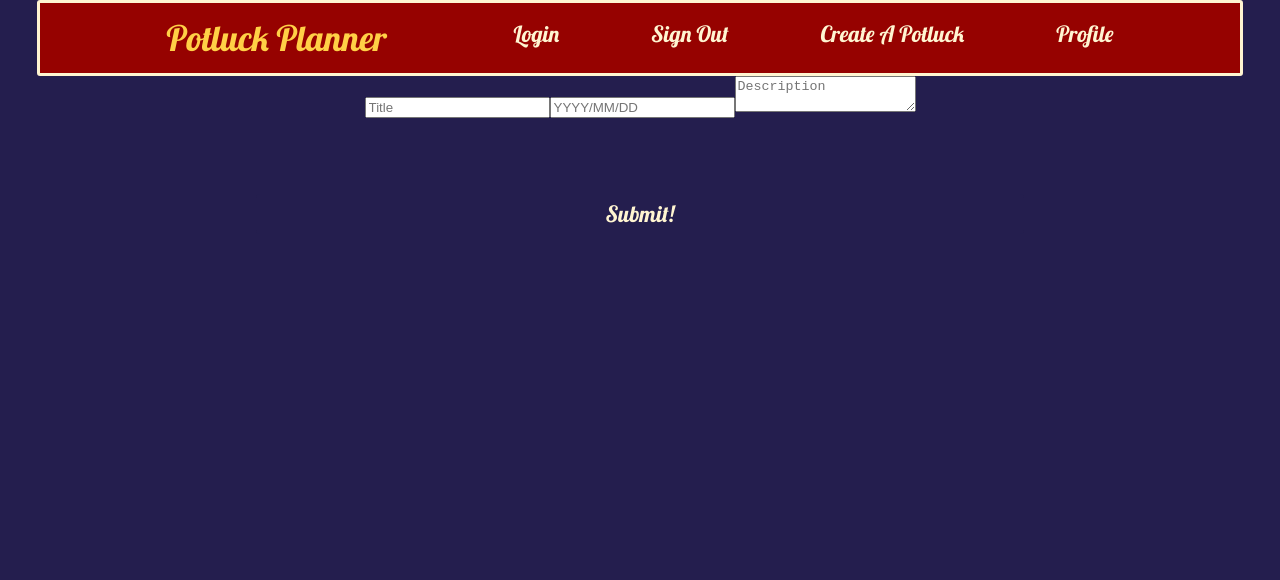
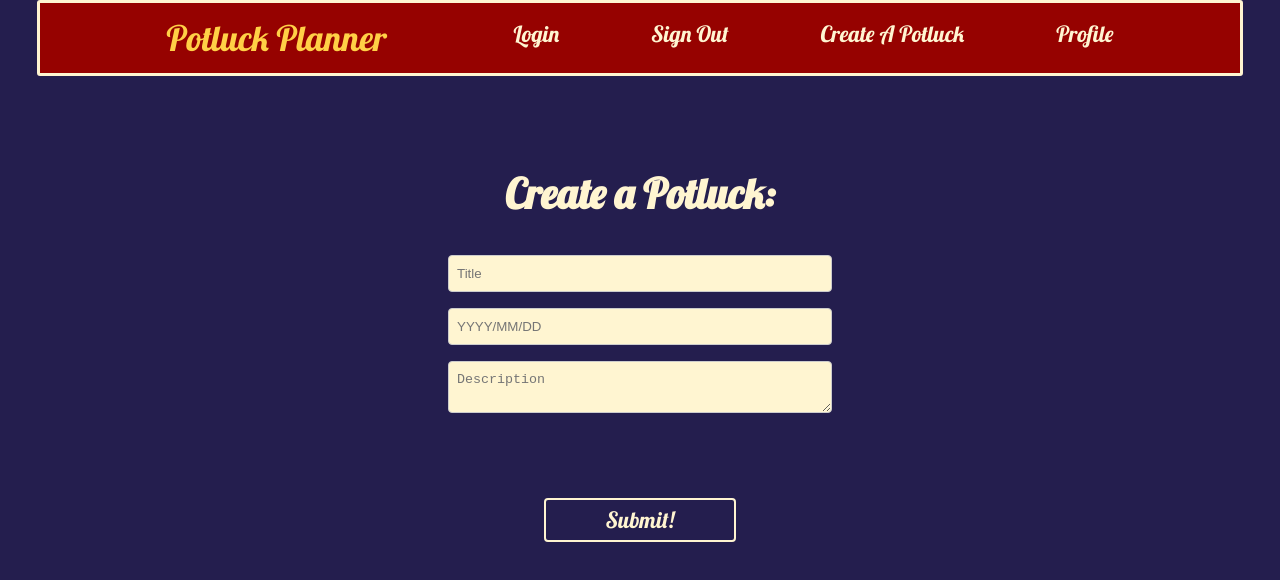
Before and after one commit to potluckplanner2/Front-end, a React (Create React App) app in the folder potluck-planner/: page /api/potluck in a window 1280 px wide. Shown: the top 580 px of the page. Built offline with nearby package versions, Linux system fonts and the light colour scheme.

Commit message:
finished MVP

```diff
--- a/potluck-planner/src/components/login.js
+++ b/potluck-planner/src/components/login.js
@@ -9,11 +9,9 @@ import '../login.scss';
 import {axiosWithAuth} from '../utils/axiosWithAuth';
 
 const NewDiv = styled.div`
-padding: 100px;
 display: flex;
 width: 300px;
-margin: 0 auto;
-margin-top: 100px;
+margin: 6% auto 4%;
 flex-direction: column;
 background: #960200;
 color: #FFF5D1;
@@ -38,16 +36,19 @@ display: flex;
 flex-direction: column;
 margin: 0;
 `
+const Newh2 = styled.h2`
+font-size: 2.6rem;
+`
+
 
 const User = ({ values, errors, status, touched }) => {
-
 
 
 return (
 
       <TheBack>
     <NewDiv className="login">
-        <h2>LogIn</h2>
+        <Newh2>LogIn</Newh2>
       <Form>
 
         <label>
@@ -78,7 +79,9 @@ return (
         </label>
         <br></br>
         <br></br>
-        <button type = "submit">Submit</button>
+        <button className = "login-button" type = "submit">Submit</button>
+        <br></br>
+        <p>You don't have an account?<a href= "./register" className="a"> Sign up here!</a></p>
 
 
       </Form>
--- a/potluck-planner/src/components/meal.js
+++ b/potluck-planner/src/components/meal.js
@@ -8,7 +8,7 @@ import {axiosWithAuth} from '../utils/axiosWithAuth';
 
 function Meal(props) {
 
-    const [meal, setMeal] = useState([]);
+    const [meal, setMeal] = useState(null);
     const [isUpdating, setIsUpdating] = useState(false);
     const match = useRouteMatch();
 
@@ -39,6 +39,10 @@ function Meal(props) {
 
     };
         console.log('Meal: inspect this to find the guests array and items array', meal);
+        if(meal === null ) {
+            return (<p>"meal is loading"</p>)
+        }
+
 
     let renderedComponent;
     if(isUpdating === true) {
@@ -47,19 +51,34 @@ function Meal(props) {
         renderedComponent = <MealCard {...meal.potluck} />
     }
 
+    const renderItem = () => {
+        if (meal.items.length === 0) {
+            return (<p>No items have been added</p>)
+        }else{
+            const mapItem = item => {
+            return(
+            <p>{item.items}</p>
+            )
+        }
+       return meal.items.map(mapItem);
+        }}
+
+
+
     return (
         <div className='edit-container'>
             {renderedComponent}
             <div className='guests-container'>
                 {/* use an array method to display the guests here. Inspect the console.log above to get the path for the guests array */}
-                {meal.guests.map(guest => {
+                {/* {meal.guests.map(guest => {
                     return(
                     <p>{guest}</p>
                     )
-                })}
+                })} */}
             </div>
             <div className='items-container'>
                 {/* use an array method to display the items here. Inspect the console.log above to get the path for the items array */}
+              {renderItem()}
             </div>
             <button className='update-button' onClick={() => setIsUpdating(true)}>
                 Edit
--- a/potluck-planner/src/components/mealForm.js
+++ b/potluck-planner/src/components/mealForm.js
@@ -1,6 +1,20 @@
 import React, { useState, useEffect } from 'react';
+import '../login.scss';
+import styled from "styled-components"
 
 import { axiosWithAuth } from '../utils/axiosWithAuth';
+
+const MainDiv = styled.div`
+display: flex;
+flex-direction: column;
+margin-top: 5%;
+align-items: center;
+`
+const Button1 = styled.button`
+width: 15%;
+border: 2px solid #FFF5D1;
+
+`
 
 
 
@@ -28,8 +42,11 @@ export const MealForm = ({handleSubmit, initialPotluck}) => {
 
         // console.log('meal', meal);
     return (
+
         <form onSubmit={formSubmit}>
-            <input
+            <MainDiv>
+                <h1>Create a Potluck:</h1>
+            <input className = "fieldcreate"
                 type='text'
                 name='title'
                 onChange={handleChanges}
@@ -37,7 +54,7 @@ export const MealForm = ({handleSubmit, initialPotluck}) => {
                 value={meal.title}
             />
 
-            <input
+            <input className = "fieldcreate"
                 type='text'
                 name='date'
                 onChange={handleChanges}
@@ -45,7 +62,7 @@ export const MealForm = ({handleSubmit, initialPotluck}) => {
                 value={meal.date}
             />
 
-            <textarea
+            <textarea className = "fieldcreate"
                 type='text'
                 name='description'
                 onChange={handleChanges}
@@ -68,8 +85,10 @@ export const MealForm = ({handleSubmit, initialPotluck}) => {
                 placeholder="Separate guests with a ',' "
                 value={meal.guests}
             /> */}
-            <button>Submit!</button>
+            <Button1>Submit!</Button1>
+            </MainDiv>
         </form>
+
 
         // const items = potluck.items;
         // const guest = potluck.guests;
--- a/potluck-planner/src/login.scss
+++ b/potluck-planner/src/login.scss
@@ -1,5 +1,17 @@
 body {
     background-color: #241E4E;
+
+ .a {
+            width: 100%;
+            color: #241E4E;
+            text-decoration: none;
+            margin: 0 0 2%;
+            transition: .2s;
+            &:hover {
+                color: rgb(238, 184, 67);
+                transition: .2s;
+            }
+        }
 
     button {
         width: 60%;
@@ -18,8 +30,9 @@ body {
             background-color: rgb(62, 71, 145);
             text-shadow: 4px 4px rgba(0, 0, 0, .5);
             box-shadow: 4px 4px rgba(0, 0, 0, .8);
-            transition: .3s;
+            transition: .2s;
         }
+
     }
 }
 
@@ -28,7 +41,7 @@ body {
      .field {
             width: 100%;
             padding: 10px 8px;
-            margin: 8px 0 8px 10px;
+            margin: 8px 0 8px 0px;
             display: inline-block;
             border: 1px solid #ccc;
             border-radius: 4px;
@@ -39,3 +52,19 @@ body {
                 outline: none;
             }
         }
+
+     .fieldcreate {
+        width: 30%;
+        height: 10%;
+        padding: 10px 8px;
+        margin: 8px 0 8px 0px;
+        display: inline-block;
+        border: 1px solid #ccc;
+        border-radius: 4px;
+        background-color: #FFF5D1;
+        color: #241E4E;
+        box-sizing: border-box;
+        &:focus {
+            outline: none;
+        }
+    }
```
Also changed, not shown: 1 other file (tests, documents, lock files or other folders).
